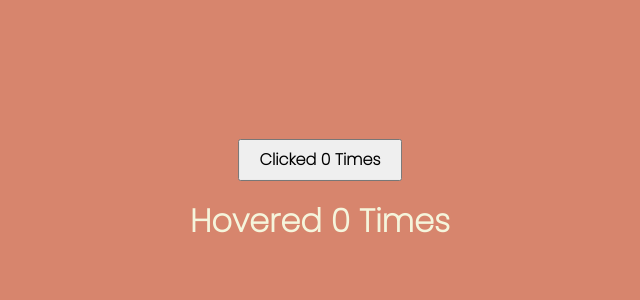
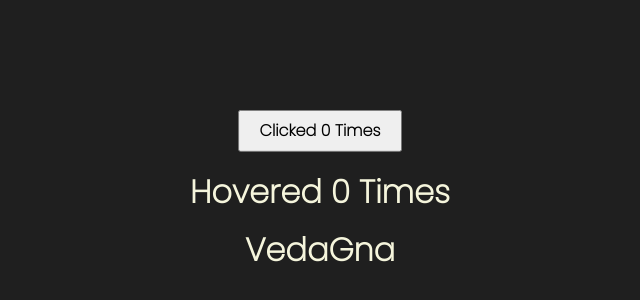
Before and after one commit to renuyarasu/codevolution, a React (Create React App) app: page / in a window 1280 px wide. Shown: the part 200-500 px from the top of the page, without its empty margins (320-960 px from the left). Built offline with nearby package versions, Linux system fonts and the light colour scheme.

Commit message:
Render Props - props

```diff
--- a/src/App.css
+++ b/src/App.css
@@ -29,7 +29,7 @@
 body {
   margin: 0;
   text-align: center;
-  background-color: #d7856d;
+  background-color: #1f1f1f;
 }
 
 /**
--- a/src/App.js
+++ b/src/App.js
@@ -2,6 +2,7 @@
 import './App.css';
 import RenderPropsClickCounter from './components/RenderPropsClickCounter';
 import RenderPropsHoverCounter from './components/RenderPropsHoverCounter';
+import User from './components/User';
 
 export class App extends Component {
     render() {
@@ -9,6 +10,7 @@
             <div className="App">
                 <RenderPropsClickCounter/>
                 <RenderPropsHoverCounter/>
+                <User name='VedaGna'/>
             </div>
         )
     }
--- /dev/null
+++ b/src/components/User.js
@@ -0,0 +1,13 @@
+import React, { Component } from 'react'
+
+class User extends Component {
+    render() {
+        return (
+            <div>
+                <h1>{this.props.name}</h1>
+            </div>
+        )
+    }
+}
+
+export default User
```
